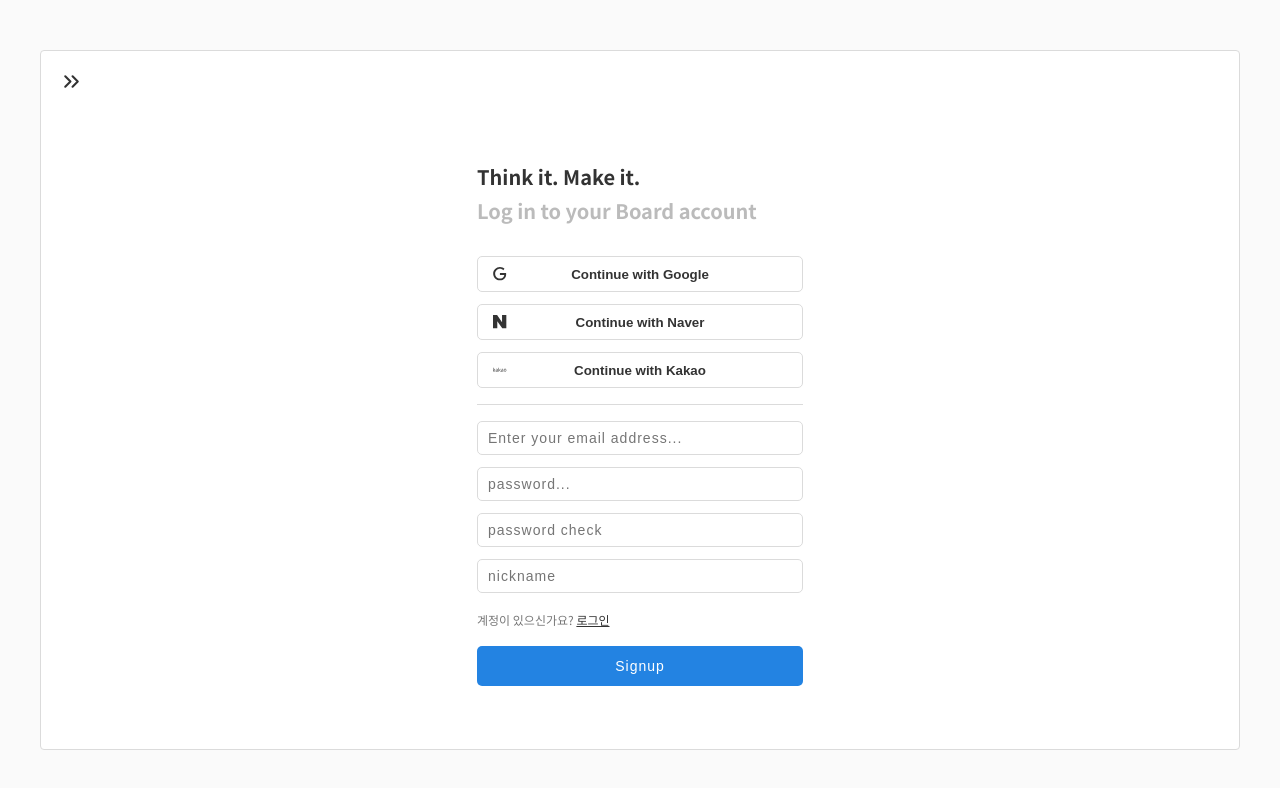
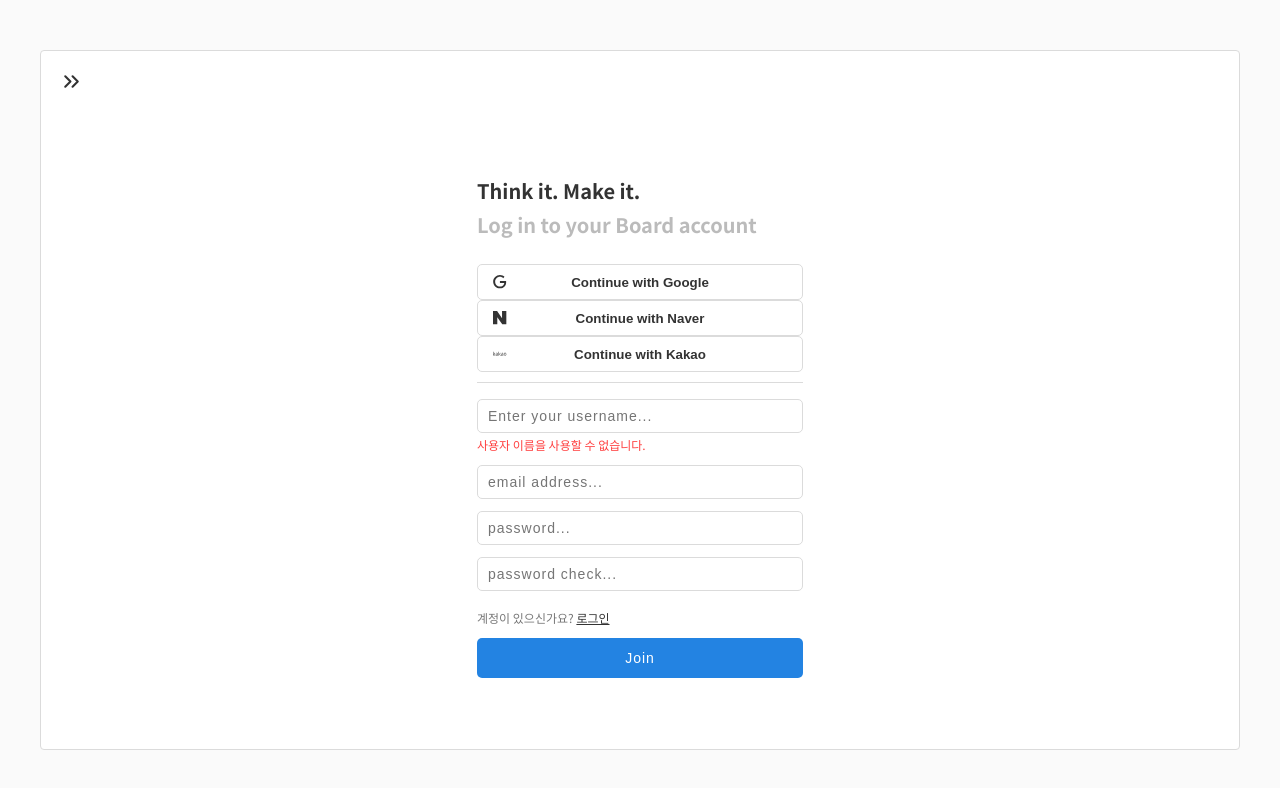
Before and after one commit to ksu14044/board_project, a React (Vite) app in the folder board-front/: page /auth/join in a window 1280 px wide. Shown: the top 788 px of the page. Built offline with nearby package versions, Linux system fonts and the light colour scheme.

Commit message:
join 컴포넌트화

```diff
--- /dev/null
+++ b/board-front/src/apis/authApi.js
@@ -0,0 +1,6 @@
+import axios from "axios"
+
+export const joinApi = async (joinInfo) => {
+
+    return await axios.post("/api/auth/join", joinInfo);
+}
--- /dev/null
+++ b/board-front/src/components/auth/ValidInput/ValidInput.jsx
@@ -0,0 +1,27 @@
+/**@jsxImportSource @emotion/react */
+import * as s from './style';
+import React from 'react';
+
+function ValidInput({type, name, placeholder, value, onChange, onBlur, onKeyDown, errorMessage}) {
+    return (
+        <div>
+             <div css={s.groupBox}>
+                <input css={s.textInput}
+                    type={type}
+                    name={name}
+                    placeholder={placeholder}
+                    value = {value}
+                    onChange={onChange}
+                    onBlur={onBlur}
+                    onKeyDown={onKeyDown}
+                />
+                {
+                    !!errorMessage &&
+                    <p css={s.messageText}>{errorMessage}</p>
+                }
+            </div>
+        </div>
+    );
+}
+
+export default ValidInput;
--- /dev/null
+++ b/board-front/src/components/auth/ValidInput/style.js
@@ -0,0 +1,31 @@
+import { css } from "@emotion/react";
+
+export const groupBox = css`
+    box-sizing: border-box;
+    padding: 0.6rem 0;
+    width: 32.6rem;
+`;
+
+export const textInput = css`
+    box-sizing: border-box;
+    outline: none;
+    border: 0.1rem solid #dbdbdb;
+    padding: 0.5rem 1rem;
+    border-radius: 0.5rem;
+    width: 100%;
+    height: 3.4rem;
+    background-color: transparent;
+    font-size: 1.4rem;
+    letter-spacing: 0.1rem;
+
+    &:focus {
+        box-shadow: 0rem 0rem 0.2rem 0.2rem #7edaff;
+    }
+`;
+
+export const messageText = css`
+    margin: 0;
+    margin-top: 0.3rem;
+    color: #ff3f3f;
+    font-size: 1.2rem;
+`;
--- a/board-front/src/pages/JoinPage/JoinPage.jsx
+++ b/board-front/src/pages/JoinPage/JoinPage.jsx
@@ -3,8 +3,13 @@ import * as s from './style';
 import React from 'react';
 import { SiGoogle, SiKakao, SiNaver } from "react-icons/si";
 import { Link } from 'react-router-dom';
+import ValidInput from '../../components/auth/ValidInput/ValidInput';
 
 function JoinPage(props) {
+    const handleJoinOnClick = () => {
+
+    };
+
     return (
         <div css={s.layout}>
             <div>
@@ -35,24 +40,17 @@ function JoinPage(props) {
                     </div>
 
                     <div>
-                        <div css={s.groupBox}>
-                            <input css={s.textInput} type="text" placeholder='Enter your email address...' />
-                        </div>
-                        <div css={s.groupBox}>
-                            <input css={s.textInput} type="password" placeholder='password...' />
-                        </div>
-                        <div css={s.groupBox}>
-                            <input css={s.textInput} type="password" placeholder='password check' />
-                        </div>
-                        <div css={s.groupBox}>
-                            <input css={s.textInput} type="text" placeholder='nickname' />
-                        </div>
+                        <ValidInput type={'text'} placeholder={'Enter your username...'} errorMessage={"사용자 이름을 사용할 수 없습니다."} />
+                        <ValidInput type={'text'} placeholder={'email address...'} />
+                        <ValidInput type={'text'} placeholder={'password...'} />
+                        <ValidInput type={'text'} placeholder={'password check...'} />
+
                         <p css={s.accountMessage}>
                             계정이 있으신가요? <Link to={"/auth/login"}>로그인</Link>
                         </p>
                     </div>
                     <div css={s.groupBox}>
-                        <button css={s.accountButton}>Signup</button>
+                        <button css={s.accountButton} onClick={handleJoinOnClick}>Join</button>
                     </div>
                 </main>
             </div>
--- a/board-front/src/pages/JoinPage/style.js
+++ b/board-front/src/pages/JoinPage/style.js
@@ -23,28 +23,6 @@ export const title2 = css`
     cursor: default;
 `;
 
-export const groupBox = css`
-    box-sizing: border-box;
-    padding: 0.6rem 0;
-    width: 32.6rem;
-`;
-
-export const textInput = css`
-    box-sizing: border-box;
-    outline: none;
-    border: 0.1rem solid #dbdbdb;
-    padding: 0.5rem 1rem;
-    border-radius: 0.5rem;
-    width: 100%;
-    height: 3.4rem;
-    background-color: transparent;
-    font-size: 1.4rem;
-    letter-spacing: 0.1rem;
-
-    &:focus {
-        box-shadow: 0rem 0rem 0.2rem 0.2rem #7edaff;
-    }
-`;
 
 export const accountMessage = css`
     font-size: 1.2rem;
```
Also changed, not shown: board-front/src/mutations/authMutation.js (added, +8 -0 lines).
